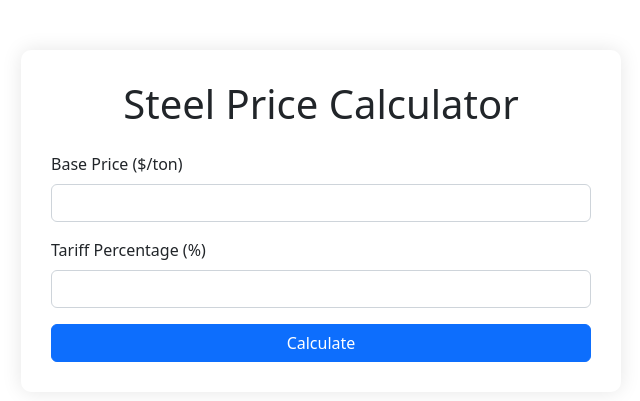
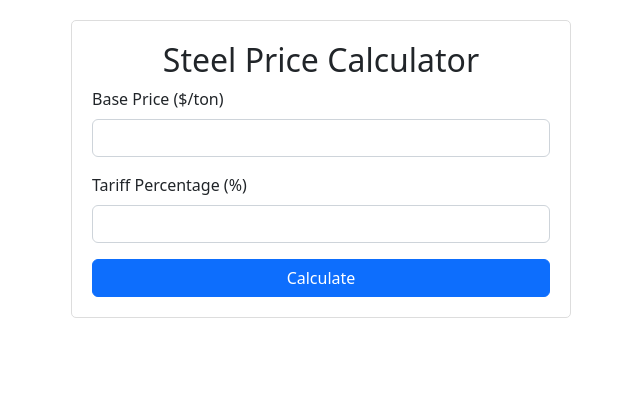
Before and after one commit to norepy0317/CMPSC445Project2, a Flask app: page / in a window 1280 px wide. Shown: the top 401 px of the page, without its empty margins (319-959 px from the left). Run offline with Flask 3, Linux system fonts and the light colour scheme.

Commit message:
Update index.html

```diff
--- a/templates/index.html
+++ b/templates/index.html
@@ -1,47 +1,42 @@
 <!DOCTYPE html>
 <html>
 <head>
-    <title>Steel Price Calculator</title>
-    <link rel="stylesheet" href="https://cdn.jsdelivr.net/npm/bootstrap@5.2.3/dist/css/bootstrap.min.css">
+    <title>Steel Tariff Calculator</title>
+    <link href="https://cdn.jsdelivr.net/npm/bootstrap@5.2.3/dist/css/bootstrap.min.css" rel="stylesheet">
     <style>
-        .calculator-container {
-            max-width: 600px;
-            margin: 50px auto;
-            padding: 30px;
-            border-radius: 10px;
-            box-shadow: 0 0 20px rgba(0,0,0,0.1);
-        }
-        .result-box {
-            background-color: #f8f9fa;
-            padding: 20px;
-            border-radius: 5px;
-            margin-top: 20px;
-        }
+        body { padding: 20px; }
+        .calculator-box { max-width: 500px; margin: 0 auto; padding: 20px; border: 1px solid #ddd; border-radius: 5px; }
+        .result-box { margin-top: 20px; padding: 15px; background-color: #f8f9fa; border-radius: 5px; }
     </style>
 </head>
 <body>
-    <div class="container calculator-container">
-        <h1 class="text-center mb-4">Steel Price Calculator</h1>
+    <div class="calculator-box">
+        <h2 class="text-center">Steel Price Calculator</h2>
+
+        {% if error %}
+        <div class="alert alert-danger">Please enter valid numbers!</div>
+        {% endif %}
+
         <form method="POST">
             <div class="mb-3">
-                <label for="base_price" class="form-label">Base Price ($/ton)</label>
-                <input type="number" step="0.01" class="form-control" id="base_price" name="base_price" required>
+                <label class="form-label">Base Price ($/ton)</label>
+                <input type="number" step="0.01" class="form-control" name="base_price" required>
             </div>
             <div class="mb-3">
-                <label for="tariff_percent" class="form-label">Tariff Percentage (%)</label>
-                <input type="number" step="0.1" class="form-control" id="tariff_percent" name="tariff_percent" required>
+                <label class="form-label">Tariff Percentage (%)</label>
+                <input type="number" step="0.1" class="form-control" name="tariff_percent" required>
             </div>
             <button type="submit" class="btn btn-primary w-100">Calculate</button>
         </form>
 
-        {% if new_price %}
-        <div class="result-box mt-4">
-            <h3>Results</h3>
-            <p><strong>Base Price:</strong> ${{ "%.2f"|format(base_price) }}/ton</p>
-            <p><strong>Tariff:</strong> {{ "%.1f"|format(tariff_percent) }}%</p>
+        {% if result %}
+        <div class="result-box">
+            <h4>Results</h4>
+            <p><strong>Base Price:</strong> ${{ base_price }}/ton</p>
+            <p><strong>Tariff:</strong> {{ tariff_percent }}%</p>
             <hr>
-            <p><strong>Price Increase:</strong> ${{ "%.2f"|format(price_increase) }}</p>
-            <h4 class="mt-3">New Price: ${{ "%.2f"|format(new_price) }}/ton</h4>
+            <p><strong>Price Increase:</strong> ${{ price_increase }}</p>
+            <h5>New Price: ${{ new_price }}/ton</h5>
         </div>
         {% endif %}
     </div>
```
